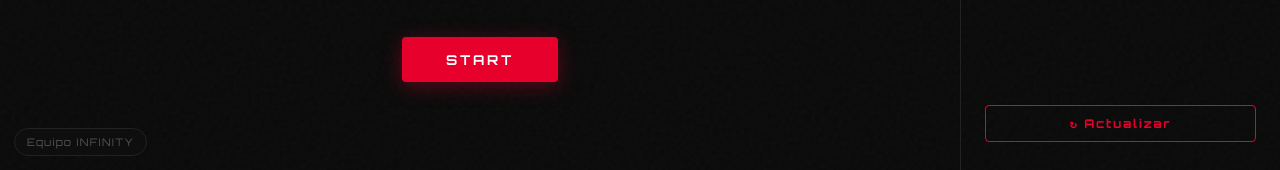
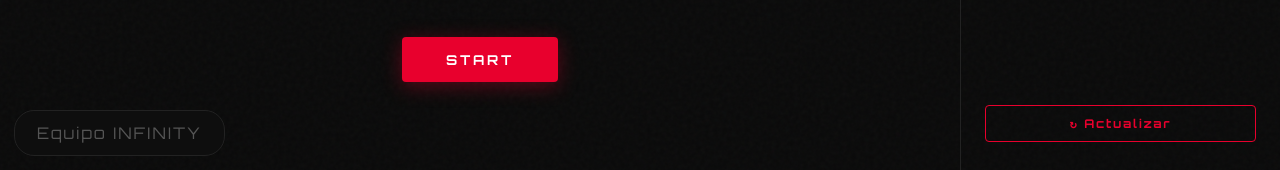
Before and after one commit to Drylson/STEM-RACING-Reaction-Timer, a Flask app: page / in a window 1280 px wide. Shown: the part 630-800 px from the top of the page. Run offline with Flask 3, Linux system fonts and the light colour scheme; data that the repository does not hold is empty; some libraries are stand-ins or nearby versions.

Commit message:
Update padding and font size in index.html
Increased padding and font size for better visibility.

```diff
--- a/templates/index.html
+++ b/templates/index.html
@@ -339,12 +339,12 @@
     display: flex;
     align-items: center;
     gap: 8px;
-    padding: 6px 12px;
+    padding: 12px 22px;
     background: rgba(17,17,17,0.7);
     border: 1px solid var(--border);
     border-radius: 20px;
     font-family: 'Orbitron', monospace;
-    font-size: 0.65rem;
+    font-size: 1rem;
     letter-spacing: 0.12em;
     color: var(--muted);
     z-index: 40;
```
